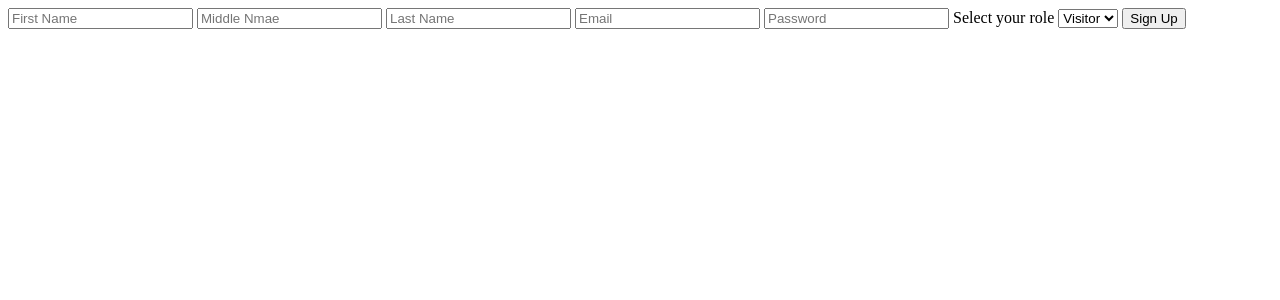
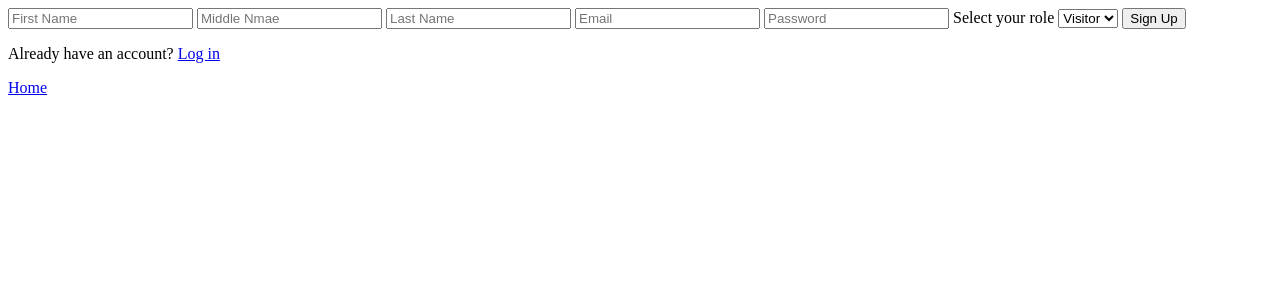
Before and after one commit to POM-Django-View-Templates/ap-4755-team-08-1, a Django app: template library/authentication/templates/authentication/register.html in a window 1280 px wide. Shown: the top 300 px of the page. Run offline with Django 3.2, Linux system fonts and the light colour scheme; the template is opened without the code that fills it, so the values that code supplies are empty.

Commit message:
fixed login  and register pages

```diff
--- a/library/authentication/templates/authentication/login.html
+++ b/library/authentication/templates/authentication/login.html
@@ -5,6 +5,11 @@
   <button type="submit">Log in</button>
 </form>
 
+<div>
+  <a href="{% url 'auth:home' %}">Home</a>
+  <a href="{% url 'auth:register' %}">Register</a>
+</div>
+
 {% if messages %} {% for message in messages %}
 <p>{{message}}</p>
 {% endfor %} {% endif %}
--- a/library/authentication/templates/authentication/register.html
+++ b/library/authentication/templates/authentication/register.html
@@ -15,6 +15,11 @@
   <button type="submit">Sign Up</button>
 </form>
 
+<div class="actions">
+  <p>Already have an account? <a href="{% url 'auth:login' %}">Log in</a></p>
+  <a href="{% url 'auth:home' %}">Home</a>
+</div>
+
 {% if messages %} {% for message in messages %}
 <p>{{message}}</p>
 {% endfor %} {% endif %}
--- a/library/authentication/views.py
+++ b/library/authentication/views.py
@@ -79,4 +79,4 @@ def dashboard_view(request):
 def logout_view(request):
     # if request.user
     logout(request)
-    return redirect('auth:login')
+    return redirect('auth:home')
--- a/library/library/urls.py
+++ b/library/library/urls.py
@@ -18,7 +18,7 @@ from django.urls import path, include
 
 urlpatterns = [
     path('admin/', admin.site.urls),
-    path('auth/', include('authentication.urls')),
+    path('', include('authentication.urls')),
     path('authors/', include('author.urls')),
     path('books/', include('book.urls')),
     path('orders/', include('order.urls'))
```
